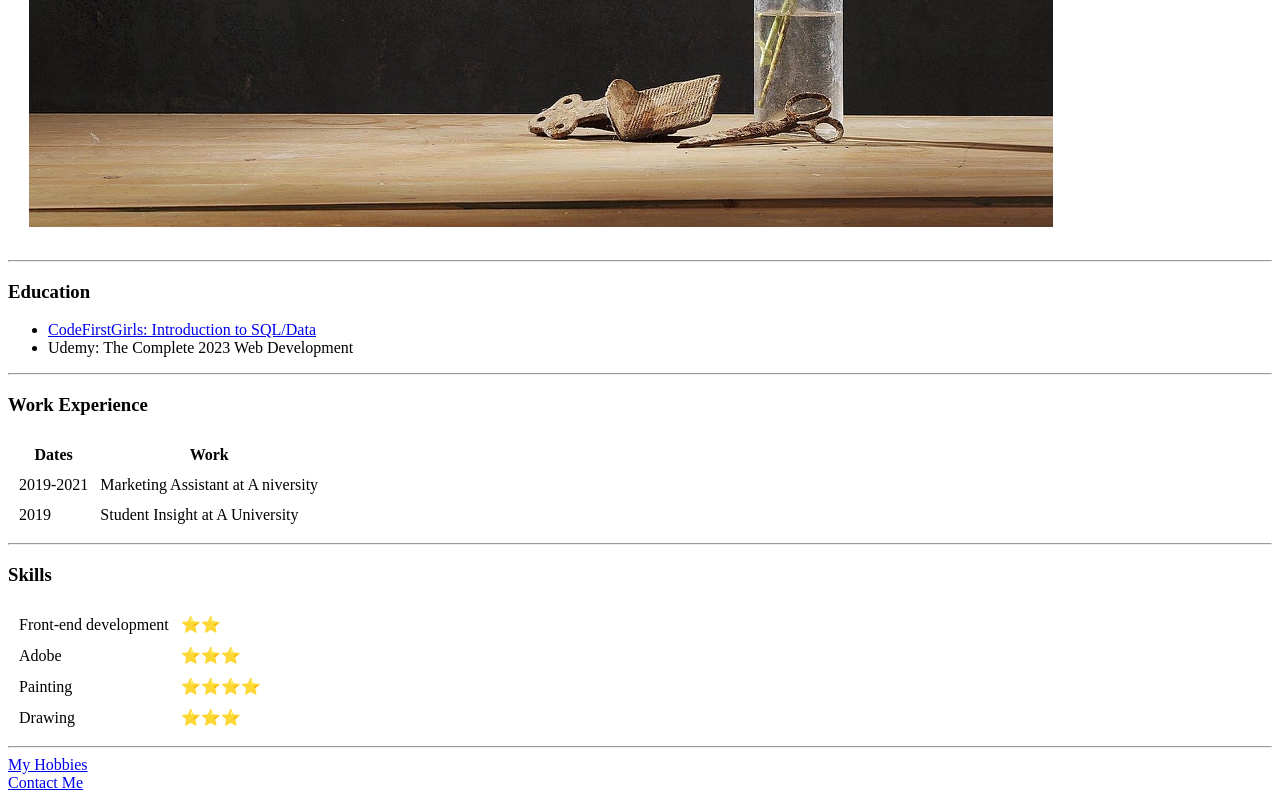
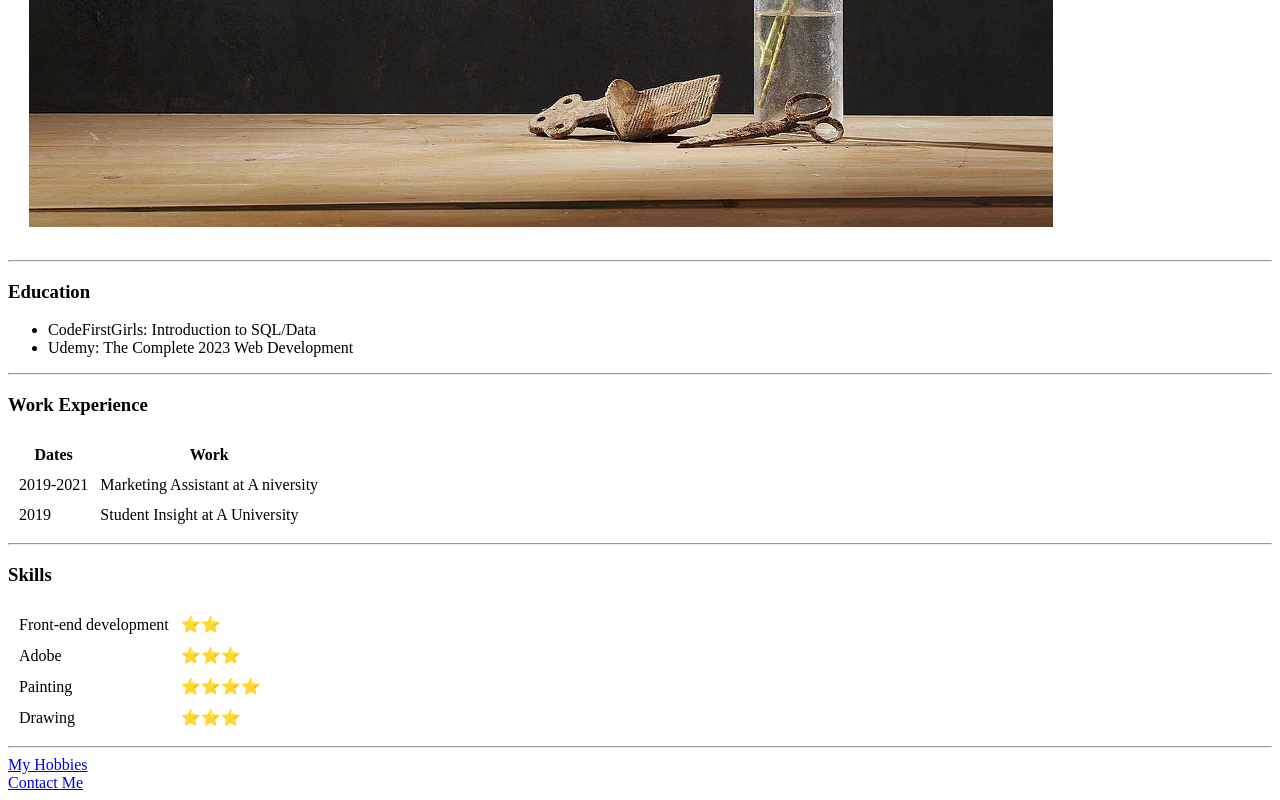
Before and after one commit to siyuduan/cv, a plain HTML site: page index.html in a window 1280 px wide. Shown: the part 826-1626 px from the top of the page. Drawn offline with Linux system fonts and the light colour scheme.

Commit message:
Make change to SQL project link

```diff
--- a/index.html
+++ b/index.html
@@ -18,7 +18,7 @@
     <hr>
     <h3>Education</h3>
     <ul>
-        <li><a href="https://docs.google.com/presentation/d/1AVUWWTXy-cyc5q_UIWwxAi6CURCntJl1IqVaII69LVk/edit#slide=id.p">CodeFirstGirls: Introduction to SQL/Data</a></li>
+        <li>CodeFirstGirls: Introduction to SQL/Data</li>
         <li>Udemy: The Complete 2023 Web Development</li>
     </ul>
     <hr>
```
